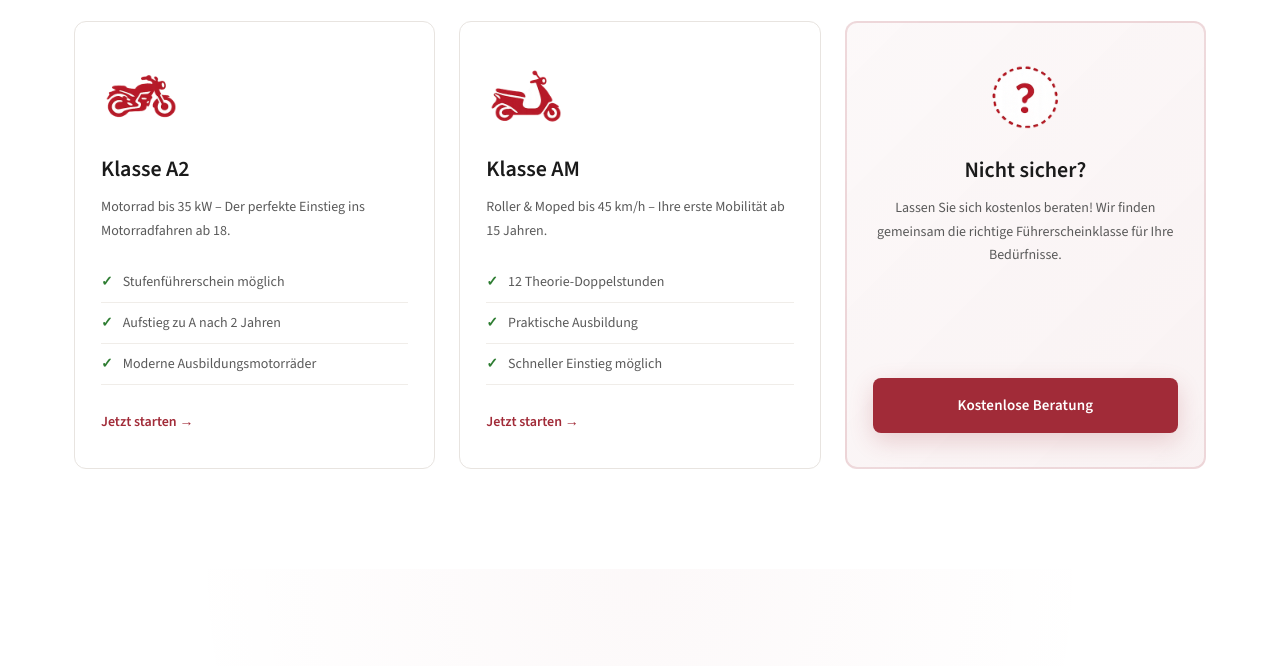
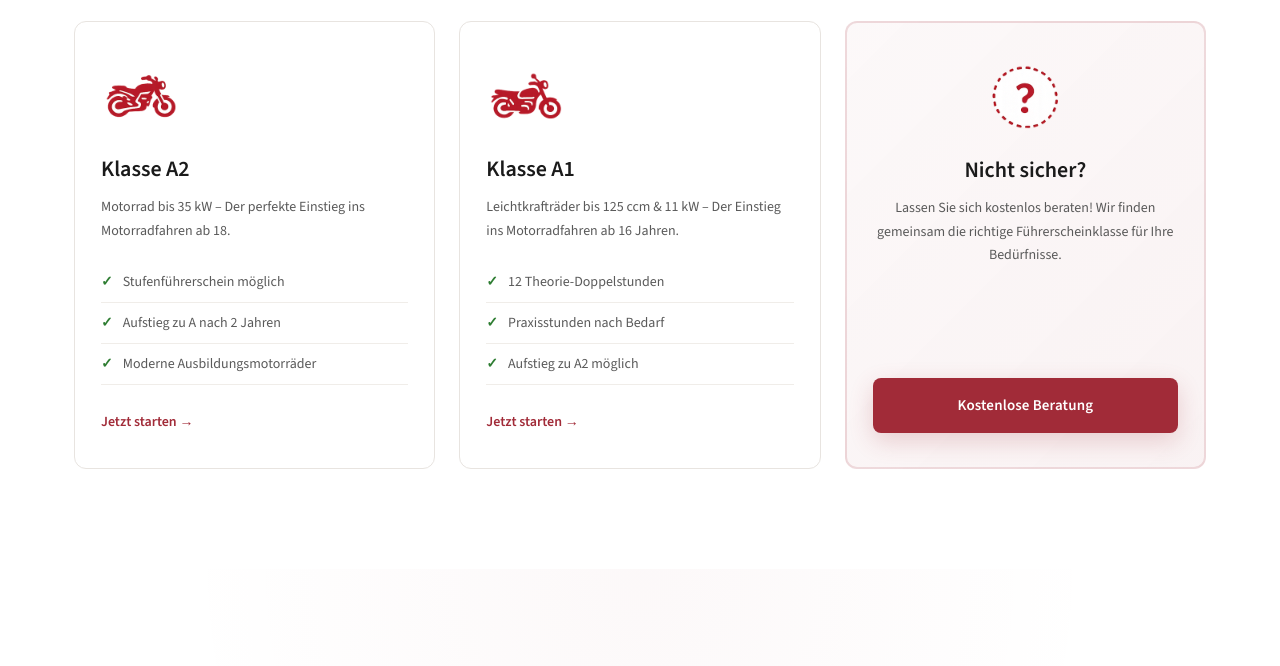
Before and after one commit to FahrschuleFarmsen/WebSite, a plain HTML site: page index.html in a window 1280 px wide. Shown: the part 2693-3359 px from the top of the page. Drawn offline with nearby package versions, Linux system fonts and the light colour scheme.

Commit message:
Replace Klasse AM with Klasse A1

```diff
--- a/index.html
+++ b/index.html
@@ -293,14 +293,14 @@
                 </div>
                 <div class="service-card">
                     <div class="service-icon">
-                        <img src="pictogramme/roller.png" alt="Klasse AM - Roller und Moped" loading="lazy">
+                        <img src="pictogramme/motorrad_a2.png" alt="Klasse A1 - Leichtkraftrad" loading="lazy">
                     </div>
-                    <h3>Klasse AM</h3>
-                    <p>Roller &amp; Moped bis 45 km/h – Ihre erste Mobilität ab 15 Jahren.</p>
+                    <h3>Klasse A1</h3>
+                    <p>Leichtkrafträder bis 125 ccm &amp; 11 kW – Der Einstieg ins Motorradfahren ab 16 Jahren.</p>
                     <ul class="service-features">
                         <li>12 Theorie-Doppelstunden</li>
-                        <li>Praktische Ausbildung</li>
-                        <li>Schneller Einstieg möglich</li>
+                        <li>Praxisstunden nach Bedarf</li>
+                        <li>Aufstieg zu A2 möglich</li>
                     </ul>
                     <a href="#termin" class="service-link">Jetzt starten →</a>
                 </div>
@@ -707,7 +707,7 @@
                     <a href="#leistungen">Klasse BE</a>
                     <a href="#leistungen">Klasse A</a>
                     <a href="#leistungen">Klasse A2</a>
-                    <a href="#leistungen">Klasse AM</a>
+                    <a href="#leistungen">Klasse A1</a>
                 </div>
                 <div class="footer-contact">
                     <h4>Kontakt</h4>
```
